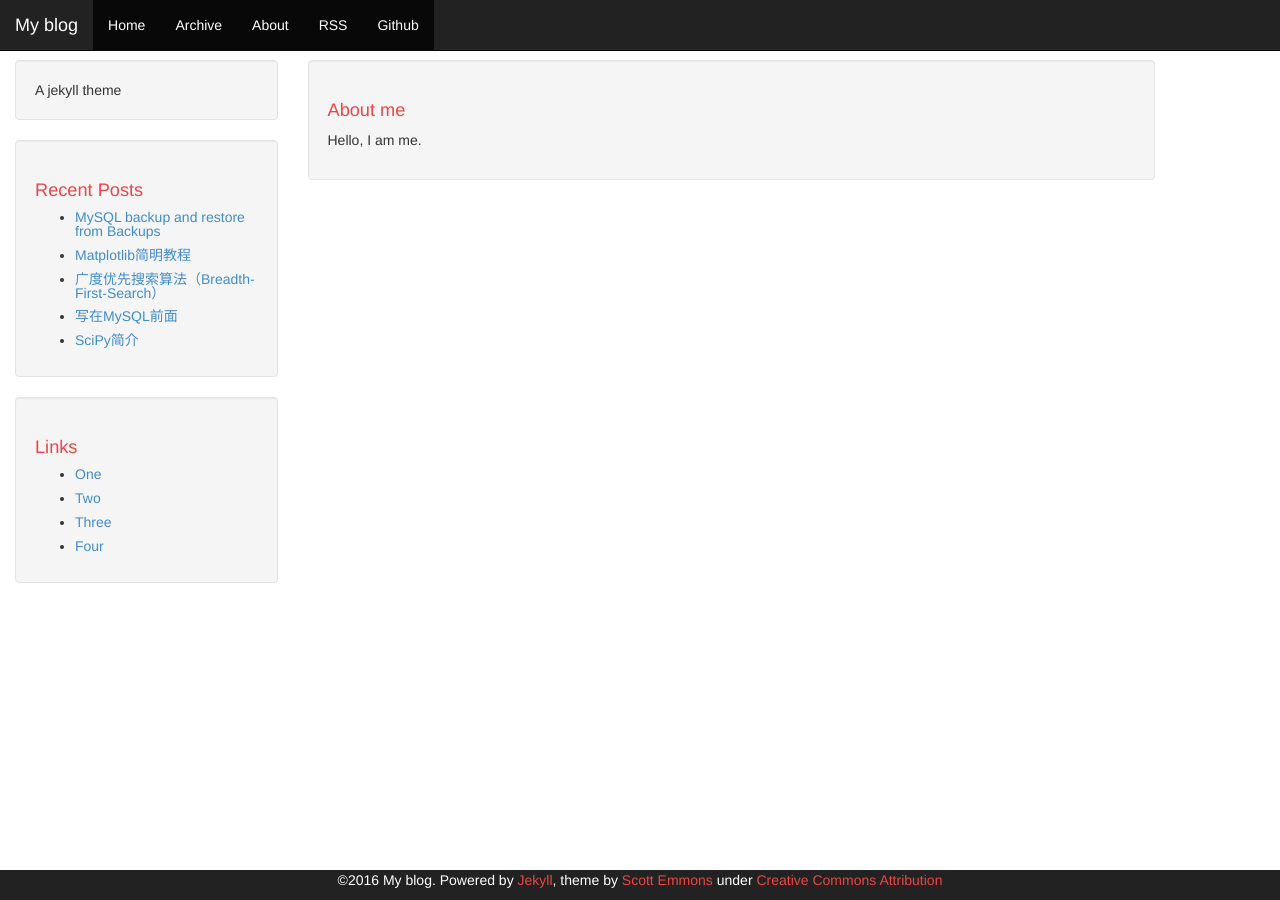
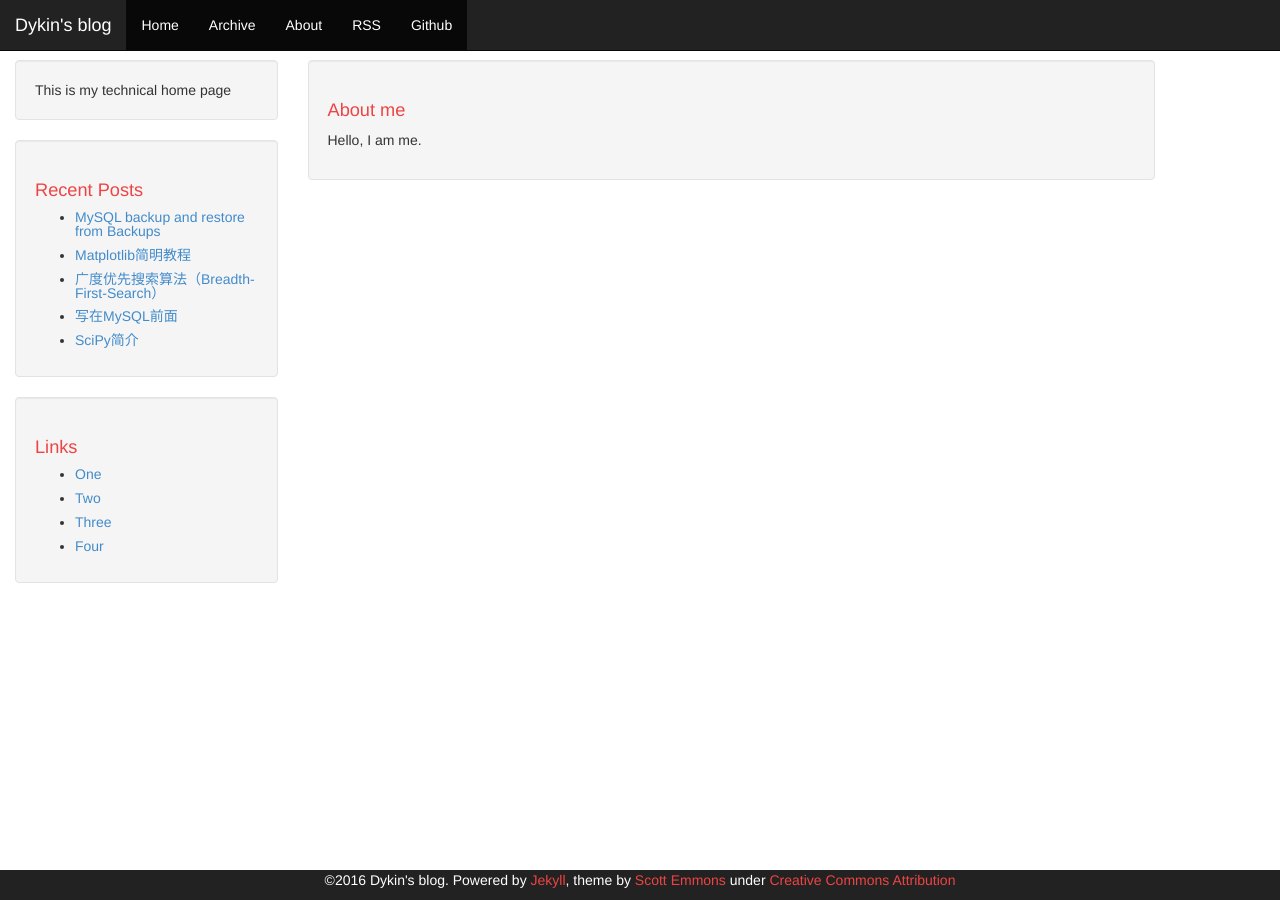
Before and after one commit to SteveLi90/SteveLi90.github.io, a Jekyll site: the page built from about.html, in a window 1280 px wide. Built offline with Jekyll 4.4.1, drawn with Linux system fonts in a browser that asks for light colours.

Commit message:
change set

```diff
--- a/_config.yml
+++ b/_config.yml
@@ -1,19 +1,19 @@
 # Jekyll configuration
 
-name: My blog
-description: A jekyll theme
+name: Dykin's blog
+description: This is my technical home page
 
 # url is currently only used only for the RSS feed in feed.xml
-url: https://scotte.github.io/jekyll-clean
+url: steveli90.github.io
 
 # baseurl will often be '', but for a project page on gh-pages, it needs to
 # be the project name.
 # *** IMPORTANT: If your local "jekyll serve" throws errors change this to '' or
 #     run it like so: jekyll serve --baseurl=''
-baseurl: /jekyll-clean
+baseurl: /
 
 # This can be '' to hide the Github nav button
-github: 'scotte/jekyll-clean'
+github: 'steveli90.github.com'
 
 # Set this to your UA-# value, or '' to disable the block completely
 gaaccount: ''
```
